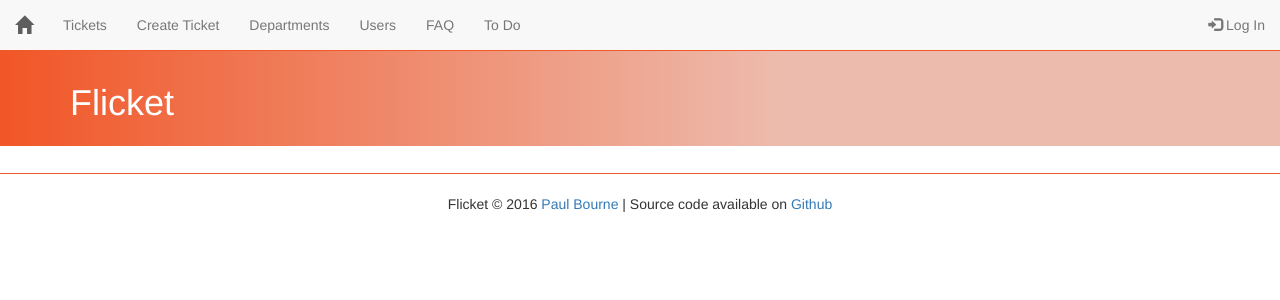
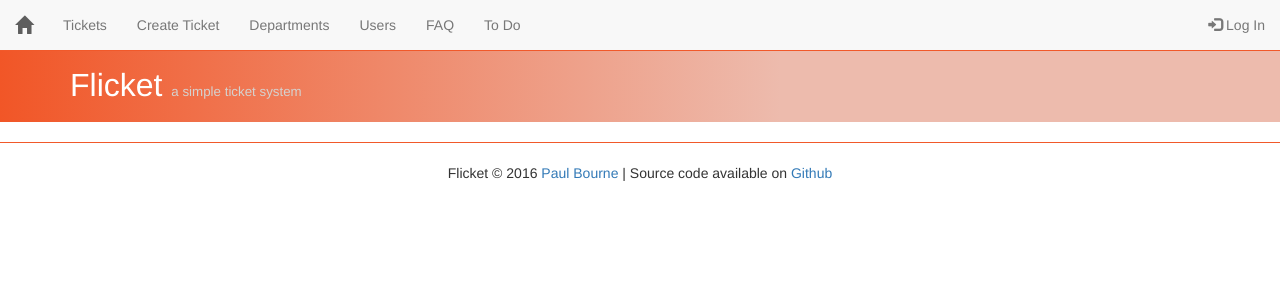
Before and after one commit to giti-jahanpasand/flicket, a Python web app: template application/flicket/templates/flicket_base.html in a window 1280 px wide. Shown: the top 300 px of the page. Run offline with Jinja, Linux system fonts and the light colour scheme; the template is opened without the code that fills it, so the values that code supplies are empty.

Commit message:
CSS changes to ticket page view. Some nice peachyness added to post background.

```diff
--- a/application/flicket/static/css/flicket.css
+++ b/application/flicket/static/css/flicket.css
@@ -21,7 +21,7 @@ footer {
     text-align: center;
     border-top: solid 1px #F1592A;
     padding: 20px;
-    margin-top: 20pt;
+    margin-top: 20px;
 }
 
 header {
@@ -130,7 +130,7 @@ header {
 
 .flicket-row {
     margin-top: 20px;
-    background-color: #FAFAFA;
+    background-color: #fadfcf;
     padding: 5px;
     border-radius: 5pt;
     border: solid 1px #cbcbcb;
--- a/application/flicket/templates/flicket_base.html
+++ b/application/flicket/templates/flicket_base.html
@@ -30,7 +30,9 @@
 <!-- body -->
 {% include 'flicket_menu.html' %}
 <header>
-    <div class="container"><h1>Flicket</h1></div>
+    <div class="container">
+        <div style="font-size: 24pt">Flicket <span style="font-size: 10pt; color: #d5d2cf">a simple ticket system</span></div>
+    </div>
 </header>
 {% include 'flicket_flashmessages.html' %}
 {% block content %}{% endblock %}
```
